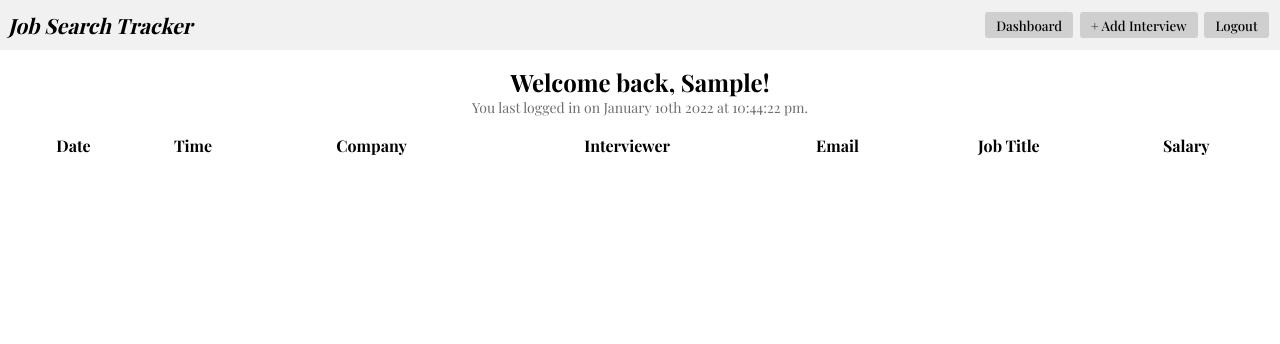
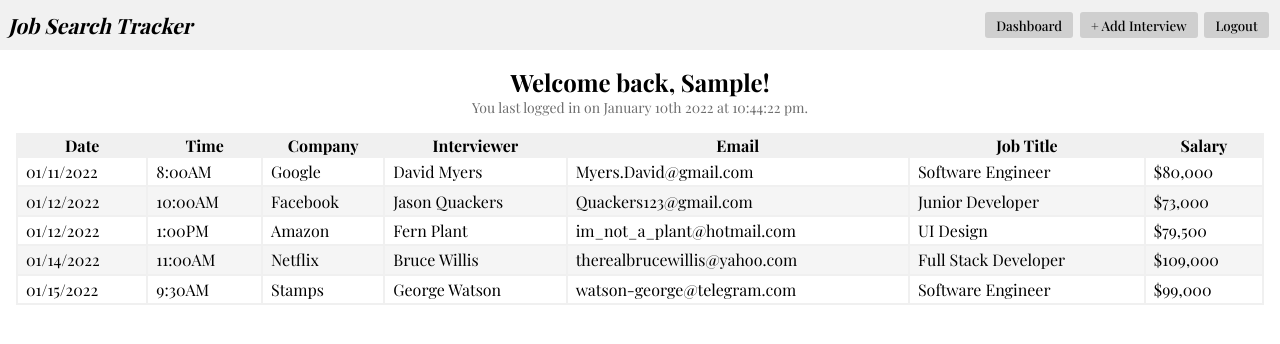
Before and after one commit to spell-landon/application-tracker-react, a React (Create React App) app: page /login in a window 1280 px wide. Both pictures are taken after typing "Sample", "Sample" into the empty fields and a click on the input "Login". Shown: the top 344 px of the page. Built offline with nearby package versions, Linux system fonts and the light colour scheme; a web font is replaced by a local one.

Commit message:
Add more styling

```diff
--- a/src/App.js
+++ b/src/App.js
@@ -12,7 +12,58 @@ function App() {
     username: '',
     lasLogIn: '',
   });
-  const [data, setData] = useState([]);
+  const [data, setData] = useState([
+    {
+      index: 0,
+      date: '01/11/2022',
+      time: '8:00AM',
+      company: 'Google',
+      interviewer: 'David Myers',
+      interviewerEmail: 'Myers.David@gmail.com',
+      jobTitle: 'Software Engineer',
+      salary: '$80,000',
+    },
+    {
+      index: 1,
+      date: '01/12/2022',
+      time: '10:00AM',
+      company: 'Facebook',
+      interviewer: 'Jason Quackers',
+      interviewerEmail: 'Quackers123@gmail.com',
+      jobTitle: 'Junior Developer',
+      salary: '$73,000',
+    },
+    {
+      index: 2,
+      date: '01/12/2022',
+      time: '1:00PM',
+      company: 'Amazon',
+      interviewer: 'Fern Plant',
+      interviewerEmail: 'im_not_a_plant@hotmail.com',
+      jobTitle: 'UI Design',
+      salary: '$79,500',
+    },
+    {
+      index: 3,
+      date: '01/14/2022',
+      time: '11:00AM',
+      company: 'Netflix',
+      interviewer: 'Bruce Willis',
+      interviewerEmail: 'therealbrucewillis@yahoo.com',
+      jobTitle: 'Full Stack Developer',
+      salary: '$109,000',
+    },
+    {
+      index: 4,
+      date: '01/15/2022',
+      time: '9:30AM',
+      company: 'Stamps',
+      interviewer: 'George Watson',
+      interviewerEmail: 'watson-george@telegram.com',
+      jobTitle: 'Software Engineer',
+      salary: '$99,000',
+    },
+  ]);
   console.log(data);
   return (
     <div className='App'>
--- a/src/components/Dashboard/Dashboard.module.css
+++ b/src/components/Dashboard/Dashboard.module.css
@@ -19,12 +19,25 @@
 .dbContainer table {
   width: 100%;
   border: none;
-  /* background-color: blue; */
+  padding: 0;
+  background-color: rgb(240, 240, 240);
+}
+.dbContainer > table > thead > tr > th {
+  width: fit-content;
+  cursor: pointer;
+}
+.dbContainer > table > thead > tr > th:hover {
+  color: rgb(90, 90, 90);
 }
 .dbContainer > table > tbody {
-  /* background-color: white; */
 }
-.dbContainer > table > tbody > tr {
-  border-bottom: 1px solid black;
+.dbContainer > table > tbody > tr > td {
   border: none;
+  padding: 0.2rem 0.5rem;
 }
+.dbContainer > table > tbody > tr:nth-child(even) {
+  background-color: rgb(245, 245, 245);
+}
+.dbContainer > table > tbody > tr:nth-child(odd) {
+  background-color: white;
+}
--- a/src/components/Login/Login.module.css
+++ b/src/components/Login/Login.module.css
@@ -35,7 +35,7 @@
   padding: 0.3rem;
 }
 .login > form > #loginBtn {
-  padding: 0.2rem 0.7rem;
+  padding: 0.5rem 1rem;
   width: 25%;
   margin: 0 auto;
   margin-top: 2rem;
--- a/src/components/Navigation/Navigation.jsx
+++ b/src/components/Navigation/Navigation.jsx
@@ -38,6 +38,7 @@ function Navigation(props) {
                 onClick={() => {
                   handleLogout();
                 }}
+                className={styles.logoutBtn}
               />
             </Link>
           ) : null}
--- a/src/components/Navigation/Navigation.module.css
+++ b/src/components/Navigation/Navigation.module.css
@@ -26,7 +26,8 @@
   margin: 0 0.2rem;
 }
 .header input,
-.header button {
+.header button,
+.logoutBtn {
   padding: 0.3rem 0.7rem;
   border: none;
   background-color: rgb(207, 207, 207);
@@ -43,3 +44,6 @@
 .header input:hover {
   background-color: rgb(185, 185, 185);
 }
+.header .logoutBtn:hover {
+  background-color: rgb(192, 163, 163);
+}
```
Also changed, not shown: 1 other file (tests, documents, lock files or other folders).
